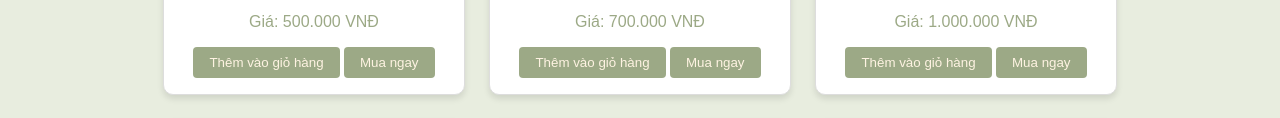
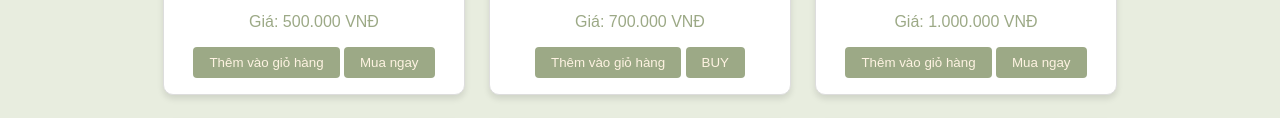
Before and after one commit to annie-1410/TEST-ANIE, a plain HTML site: page index.html in a window 1280 px wide. Shown: the part 481-599 px from the top of the page. Drawn offline with Linux system fonts and the light colour scheme.

Commit message:
Update index.html

```diff
--- a/index.html
+++ b/index.html
@@ -32,7 +32,7 @@
             <h3>Burning Love</h3>
             <p>Giá: 700.000 VNĐ</p>
             <button>Thêm vào giỏ hàng</button>
-            <button>Mua ngay</button>
+            <button>BUY</button>
         </div>
         <div class="product">
             <img src="img/image copy 3.png" alt="Giỏ hoa ly trắng">
```
